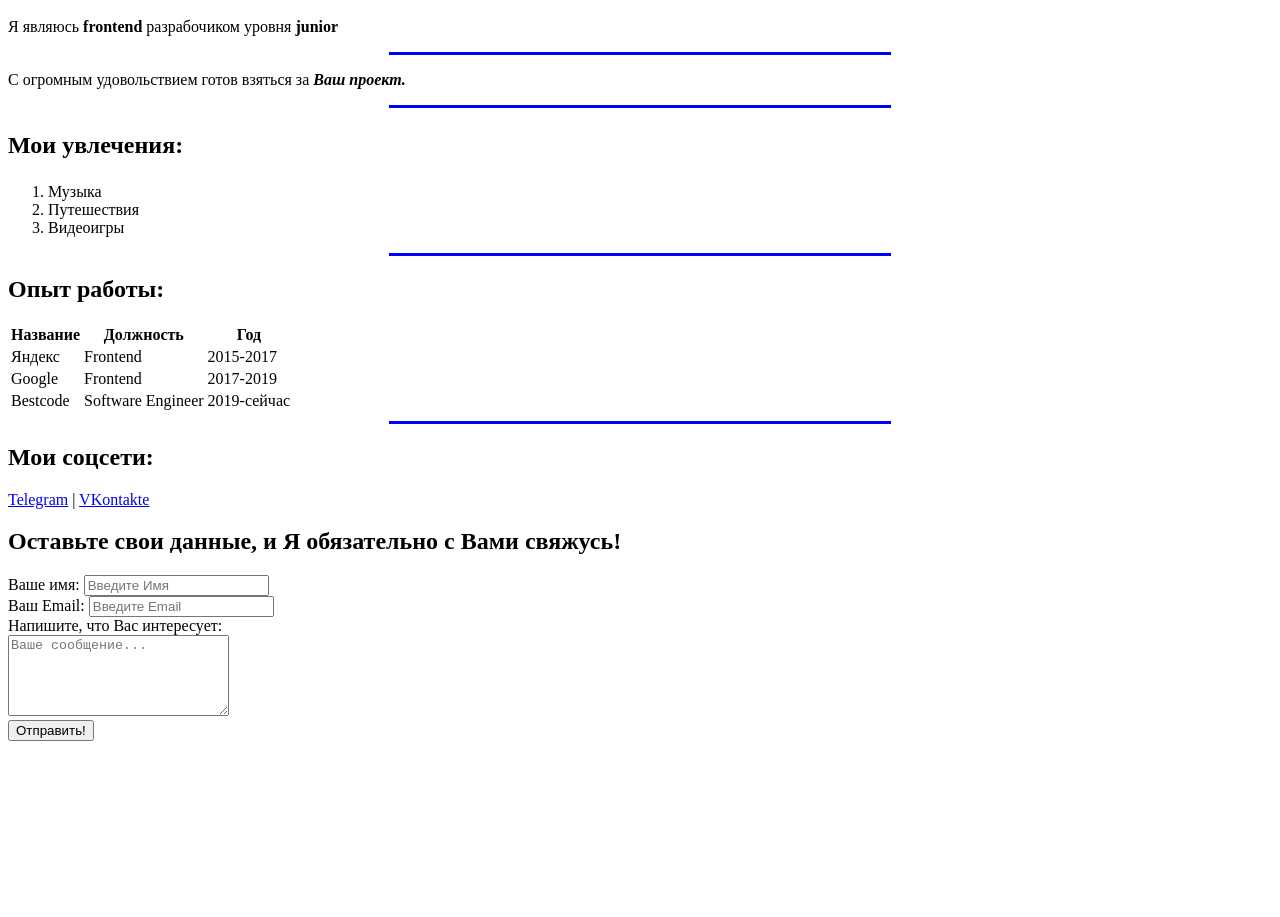
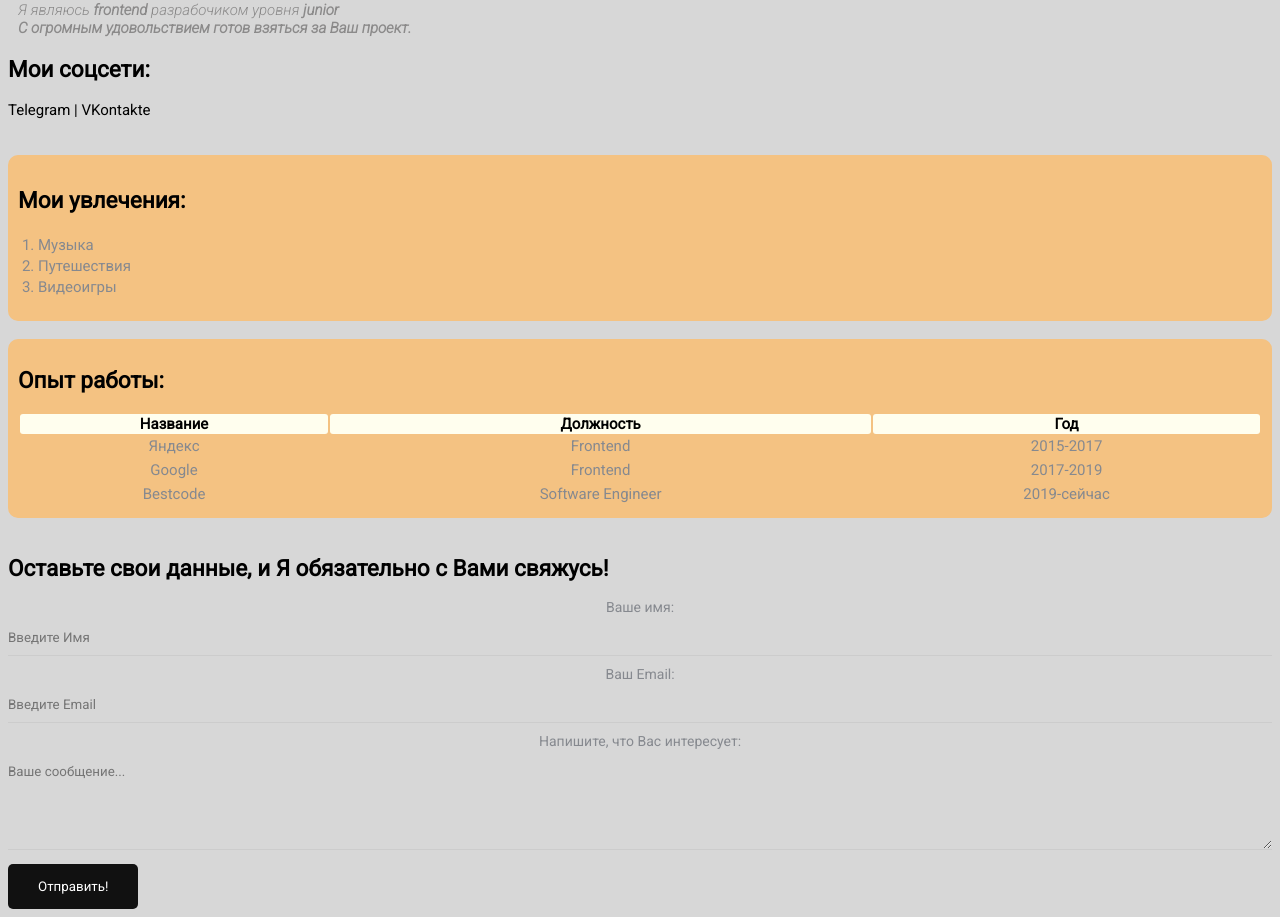
Before and after one commit to etherean66/resume, a plain HTML site: page index.html in a window 1280 px wide. Shown: the part 282-1199 px from the top of the page. Before the commit the page ends 1031 px from the top, so only its background shows below. Drawn offline with Linux system fonts and the light colour scheme.

Commit message:
add styles

```diff
--- /dev/null
+++ b/01_style_index.css
@@ -0,0 +1,194 @@
+@import url('https://fonts.googleapis.com/css2?family=Roboto:ital,wght@0,400;1,300&display=swap');
+
+body {
+    color: black;
+    background-color: rgb(215, 215, 215);
+    font-size: 15px;
+    font-family: 'Roboto', sans-serif;
+    font-weight: normal;
+    font-style: normal;
+}
+
+
+li, th, td, label {
+    color: black;
+}
+
+.card {
+    border: 1px color brown;
+    border-radius: 10px;
+    background-color: rgb(244, 194, 130);
+    padding: 10px;
+}
+
+
+a {
+    color: black;
+    text-decoration: none;
+}
+
+a:active {
+    color: blue
+}
+
+a:visited {
+    color: grey;
+}
+
+.container {
+    max-width: 750px;
+    margin: auto;
+    padding: 30px 15px 30px 15px
+}
+
+img {
+    border-radius: 10px;
+    box-shadow: 4px 4px 14px rgba(0, 0, 0, 0.25);
+}
+
+em {
+    color: rgb(139, 138, 138);
+    margin: 10px;
+
+}
+
+.button {
+    background: #111;
+    padding: 15px 30px;
+    color: #fff;
+    border: none;
+    border-radius: 5px;
+    font-family: inherit;
+    cursor: pointer;
+}
+
+.button:hover {
+    opacity: 0.8;
+}
+
+.table th:nth-child(1), .table th:nth-child(2), .table th:nth-child(3){
+    background: #fffeee;
+    border-radius: 3px;
+    color: black;
+}
+
+.table td {
+    text-align: center;
+    padding-bottom: 3px;
+}
+
+.table {
+    width: 100%;
+
+}
+
+.table td:nth-child(1),
+.table td:nth-child(2),
+.table td:nth-child(3) {
+    color: #86898f;
+}
+
+li {
+    margin: 0px;
+    padding: 0px;
+}
+
+.list {
+    padding: 0 20px
+}
+
+.list li {
+    color: #86898f;
+    margin-bottom: 3px;
+}
+
+.img {
+    width: 200px;
+    display: block;
+}
+
+/* h1 {
+    width: 100%;
+    display: inline;
+} */
+
+/* .form h2 {
+    text-align: center;
+} */
+
+.form-group {
+    text-align: center;
+
+}
+
+
+
+
+.form-group label {
+    display: block;
+    font-size: 14px;
+    color: #86898f;
+
+}
+
+.form-group input,
+.form-group textarea {
+    width: 100%;
+    box-sizing: border-box;
+    border: none;
+    background: transparent;
+    border-bottom: 1px solid #ccc;
+    color:#111;
+    padding: 15px 0 10px;
+    outline: none;
+    font-family: inherit;
+}
+
+.form-row .form-group {
+  margin-bottom: 10px;
+  display: block;
+
+
+}
+
+/* .form-row .form-group {
+    display: inline-block;
+    margin-right: 20px;
+    width: calc(50% - 20px)
+} */
+
+.form-row .form-group:last-child {
+    margin: 0;
+}
+
+.info p {
+    font-size: italic;
+    font-weight: bold;
+    color:#86898f;
+    margin: 0;
+
+}
+
+.info {
+    /* border: 1px color brown;
+    border-radius: 3px;
+    background-color: rgb(244, 194, 130);
+    margin-bottom: 10px; */
+    max-width: 750px;
+    margin: none;
+    padding: 0px 0px 0px 0px;
+    display: block;
+}
+
+.info-text {
+    margin: 40px;
+}
+
+@media (max-width: 650px) {
+    .box {
+        font-size: 1.5rem;
+        padding: 5px;
+        text-align: center;
+        margin-right: 0px;
+    }
+}
--- a/index.html
+++ b/index.html
@@ -7,31 +7,46 @@
     <meta name="keywords" content="Resume, Eugene, cv">
     <meta name="description" content="Это сайт - визитка Евгения Баклунина">
 <title>Eugene Resume</title>
+
+<link rel="stylesheet" href="01_style_index.css">
 </head>
 <body>
+<div class="box">
+    <div class="info">
+<img src="2023-08-19 16.32.29.jpg" width="200" alt="" class="img">
 <h1>Евгений Баклунин</h1>
 
+<em>Я являюсь <strong>frontend</strong> разрабочиком уровня <strong>junior</strong></em>
+<p><em>C огромным удовольствием готов взяться за <strong>Ваш проект.</strong></em></p>
 
-<img src="2023-08-19 16.32.29.jpg" width="200" alt="">
-<p>Я являюсь <strong>frontend</strong> разрабочиком уровня <strong>junior</strong></p>
-<hr size="3" noshade width="500" color="blue">
-<p>С огромным удовольствием готов взяться за <strong><em>Ваш проект.</em></strong></p>
-<hr size="3" noshade width="500" color="blue">
+    <p><h2><strong>Мои соцсети:</strong></h2>
+    <a href="https://t.me/Grooved66" target="_blank">Telegram</a>
+    |
+    <a href="https://vk.com/groovedealer" target="_blank">VKontakte</a>
+</p>
+    <br>
 
-<h2><p><strong>Мои увлечения:</strong></h2>
-    <ol>
+
+</div>
+</div>
+
+<br>
+<div class="card">
+<h2><p><strong>Мои увлечения:</strong></h2></body>
+    <ol  class="list">
         <li>Музыка</li>
         <li>Путешествия</li>
         <li>Видеоигры</li>
     </ol>
 
 </p>
-<hr size="3" noshade width="500" color="blue">
+</div>
+<br>
 
-
+<div class="card">
 <h2><strong>Опыт работы:</strong></h2>
 
-<table>
+<table class="table">
     <thead>
         <tr>
             <th>Название</th>
@@ -58,33 +73,38 @@
         </tr>
     </tbody>
 </table>
-<hr size="3" noshade width="500" color="blue">
+</div>
+<br>
 
-<h2><strong>Мои соцсети:</strong></h2>
-<a href="https://t.me/Grooved66" target="_blank">Telegram</a>
-|
-<a href="https://vk.com/groovedealer" target="_blank">VKontakte</a>
 
+    <form action="/"class="form">
 <h2>Оставьте свои данные, и Я обязательно с Вами свяжусь!</h2>
-<div>
+
+<div class="form-row">
+<div class="form-group">
     <label for="text">Ваше имя:</label>
     <input type="text" id="text" placeholder="Введите Имя">
 </div>
 
-<div>
+<div class="form-group">
     <label for="email">Ваш Email:</label>
     <input type="email" id="email" placeholder="Введите Email">
 
+
 </div>
 
-<div>
+<div class="form-group">
 <label for="message">Напишите, что Вас интересует:</label>
-<br>
+
 <textarea id="message" cols="25" rows="5" placeholder="Ваше сообщение..."></textarea>
 
 </div>
-<button type="submit"> Отправить!
+<button class="button" type="submit"> Отправить!
 </button>
+</div>
+</div>
+</form>
+</div>
 
 </body>
 </html>
```
